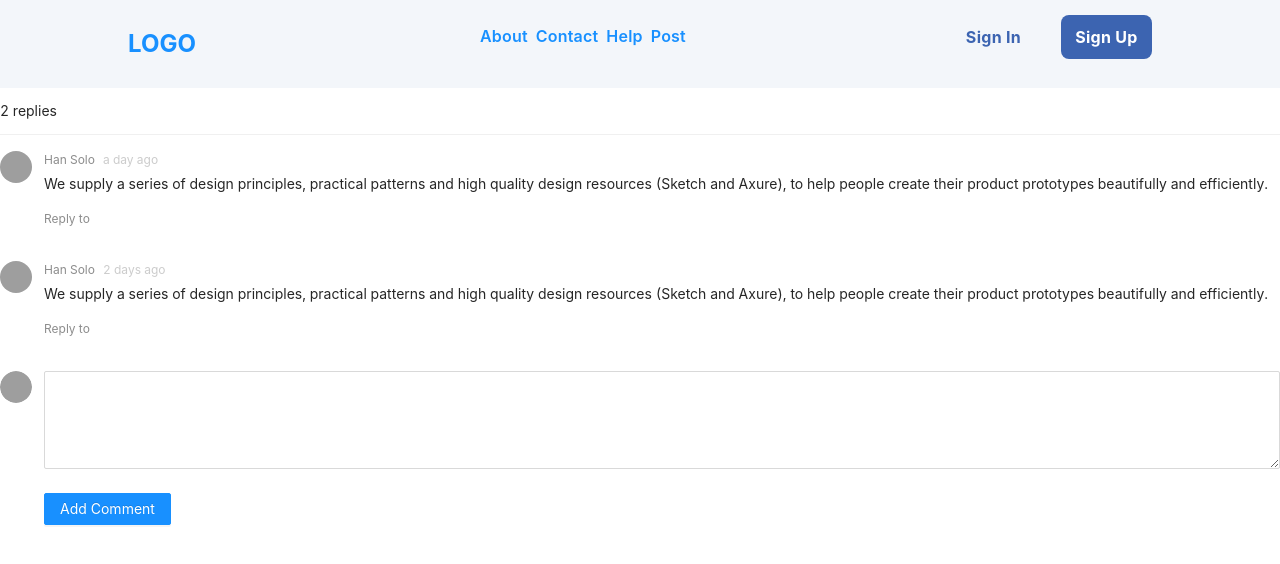
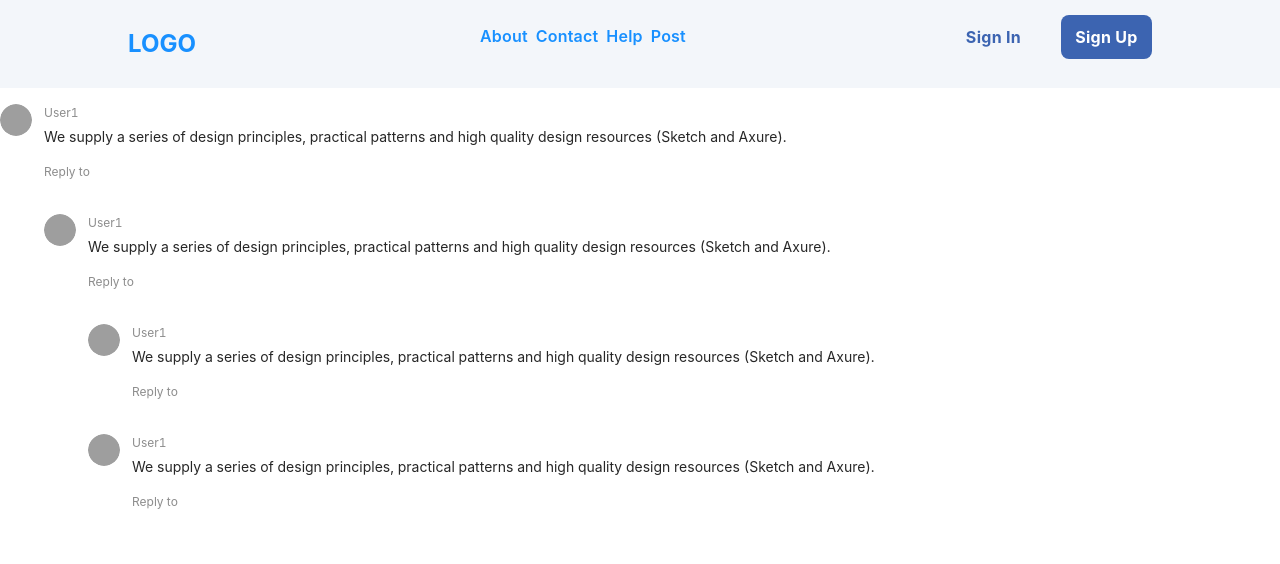
Before and after one commit to WCS-DLC-Bitcoin-Fake-News/front-end, a React (Create React App) app: page /commenttest in a window 1280 px wide. Shown: the top 564 px of the page. Built offline with nearby package versions, Linux system fonts and the light colour scheme; grey boxes are pictures that could not be loaded.

Commit message:
Created the nested comments

```diff
--- a/src/App.js
+++ b/src/App.js
@@ -10,6 +10,7 @@ import Signin from "./pages/Signin";
 import PostEditor from "./components/PostEditor";
 import CommentField from "./components/CommentField";
 import CommentTest from "./components/CommentTest";
+import CommentContainer from "./components/CommentContainer";
 
 function App() {
   return (
@@ -25,7 +26,7 @@ function App() {
         <Route exact path="/signup" component={Signup} />
         <Route exact path="/signin" component={Signin} />
         <Route exact path="/comments" component={CommentField} />
-        <Route exact path="/commenttest" component={CommentTest} />
+        <Route exact path="/commenttest" component={CommentContainer} />
       </Switch>
     </Router>
   );
--- a/src/components/CommentContainer.js
+++ b/src/components/CommentContainer.js
@@ -1,13 +1,14 @@
 import React from "react";
+import CommentContent from "./Comment";
 
 const CommentContainer = () => {
   return (
-    <UserComment>
-      <UserComment>
-        <UserComment />
-        <UserComment />
-      </UserComment>
-    </UserComment>
+    <CommentContent>
+      <CommentContent>
+        <CommentContent />
+        <CommentContent />
+      </CommentContent>
+    </CommentContent>
   );
 };
 export default CommentContainer;
```
